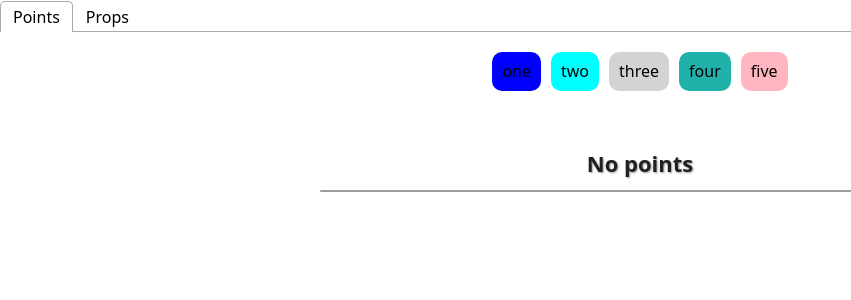
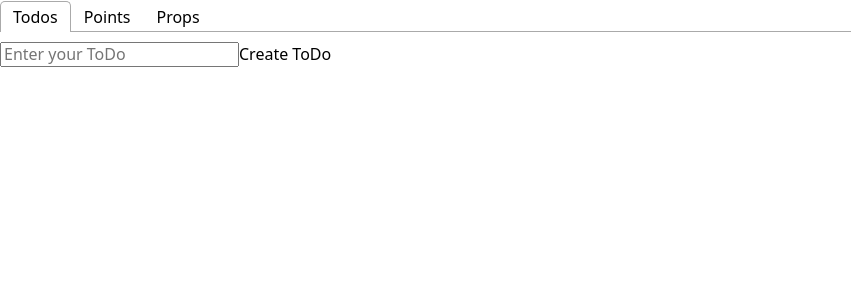
Before and after one commit to AntonM88/React-BC-72, a React (Vite) app: page / in a window 1280 px wide. Shown: the top 300 px of the page, without its empty margins (0-851 px from the left). Built offline with nearby package versions, Linux system fonts and the light colour scheme.

Commit message:
feat: todos

```diff
--- a/package.json
+++ b/package.json
@@ -14,6 +14,7 @@
     "clsx": "^2.1.1",
     "date-fns": "^3.6.0",
     "modern-normalize": "^2.0.0",
+    "nanoid": "^5.0.7",
     "react": "^18.2.0",
     "react-dom": "^18.2.0",
     "react-tabs": "^6.0.2"
--- a/src/App.jsx
+++ b/src/App.jsx
@@ -1,17 +1,21 @@
 import { Tab, Tabs, TabList, TabPanel } from "react-tabs";
 import "react-tabs/style/react-tabs.css";
 
-import { Points, Props } from "tabs";
+import { Todos, Points, Props } from "tabs";
 
 function App() {
   return (
     <>
       <Tabs>
         <TabList>
+          <Tab>Todos</Tab>
           <Tab>Points</Tab>
           <Tab>Props</Tab>
         </TabList>
 
+        <TabPanel>
+          <Todos />
+        </TabPanel>
         <TabPanel>
           <Points />
         </TabPanel>
--- /dev/null
+++ b/src/components/TodoForm/TodoForm.jsx
@@ -0,0 +1,27 @@
+import { useState } from "react";
+
+export const TodoForm = ({ createTodo }) => {
+  const [text, setText] = useState("");
+  const handleChange = (e) => {
+    setText(e.target.value);
+  };
+  const submitForm = (e) => {
+    e.preventDefault();
+
+    createTodo(text);
+
+    setText("");
+  };
+
+  return (
+    <form onSubmit={submitForm}>
+      <input
+        type="text"
+        placeholder="Enter your ToDo"
+        value={text}
+        onChange={handleChange}
+      />
+      <button type="submit">Create ToDo</button>
+    </form>
+  );
+};
--- a/src/components/index.js
+++ b/src/components/index.js
@@ -5,3 +5,4 @@ export * from "./Container/Container";
 export * from "./Heading/Heading";
 export * from "./Options/Options";
 export * from "./Feadback/Feadback";
+export * from "./TodoForm/TodoForm";
--- /dev/null
+++ b/src/tabs/Todos/Todos.jsx
@@ -0,0 +1,23 @@
+import { TodoForm } from "components";
+import { nanoid } from "nanoid";
+import { useState } from "react";
+
+export const Todos = () => {
+  const [todos, setTodos] = useState([]);
+  const createTodo = (text) => {
+    const todoObj = {
+      id: nanoid(),
+      text,
+      createAt: Date.now(),
+    };
+    setTodos([...todos, todoObj]);
+  };
+
+  console.log(todos);
+
+  return (
+    <div>
+      <TodoForm createTodo={createTodo} />
+    </div>
+  );
+};
--- a/src/tabs/index.js
+++ b/src/tabs/index.js
@@ -1,2 +1,3 @@
 export * from "./Points/Points";
 export * from "./Props/Props.jsx";
+export * from "./Todos/Todos.jsx";
```
Also changed, not shown: 1 other file (tests, documents, lock files or other folders).
